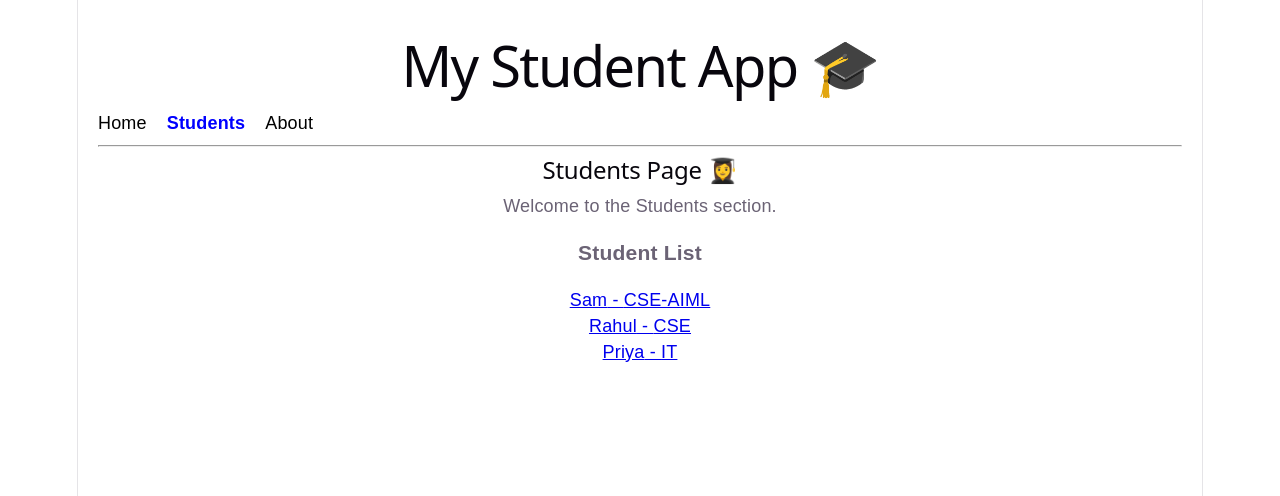
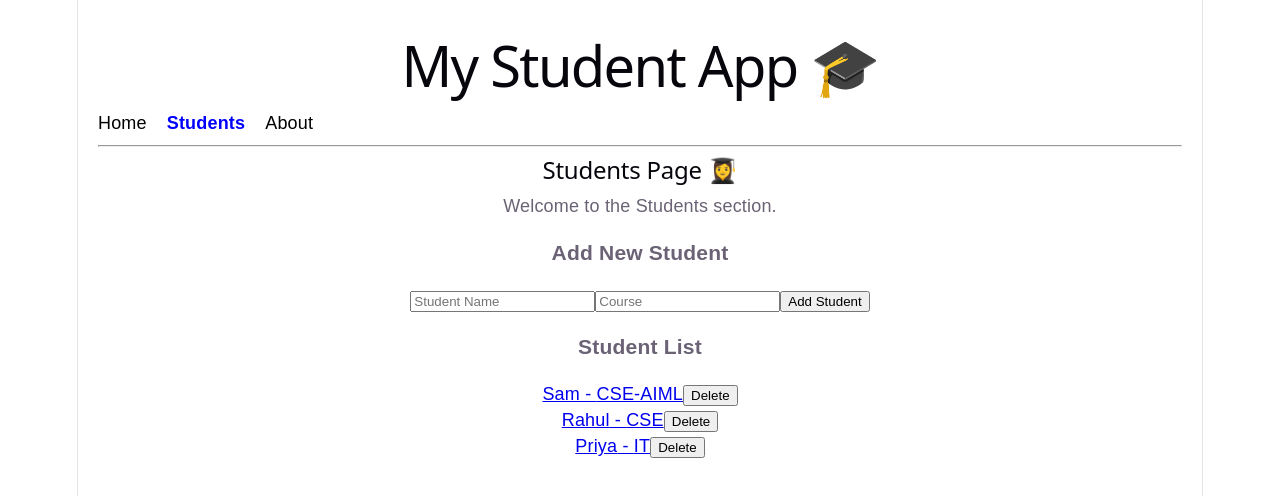
Before and after one commit to Samyuktha-77/git-branching-practice, a React (Vite) app in the folder react-project/: page / in a window 1280 px wide. Both pictures are taken after a click on the button "View Students". Shown: the top 496 px of the page. Built offline with nearby package versions, Linux system fonts and the light colour scheme.

Commit message:
Complete Day 27 Context API and Day 28 useReducer practice

```diff
--- a/react-project/src/App.jsx
+++ b/react-project/src/App.jsx
@@ -1,3 +1,5 @@
+
+import React, { useContext, useState } from "react";
 
 import {
   BrowserRouter,
@@ -9,7 +11,6 @@ import {
   NavLink
 } from "react-router-dom";
 
-import { useContext } from "react";
 import {
   StudentProvider,
   StudentContext
@@ -33,22 +34,79 @@ function Home() {
 
 // Students Page
 function Students() {
-  const { students } = useContext(StudentContext);
+  const { students, dispatch } = useContext(StudentContext);
+
+  const [name, setName] = useState("");
+  const [course, setCourse] = useState("");
+
+  const addStudent = () => {
+    if (name.trim() === "" || course.trim() === "") {
+      alert("Please enter student name and course");
+      return;
+    }
+
+    dispatch({
+      type: "ADD_STUDENT",
+      payload: {
+        id: Date.now(),
+        name: name.trim(),
+        course: course.trim()
+      }
+    });
+
+    setName("");
+    setCourse("");
+  };
+
+  const deleteStudent = (id) => {
+    dispatch({
+      type: "DELETE_STUDENT",
+      payload: id
+    });
+  };
 
   return (
     <div>
       <h2>Students Page 👩‍🎓</h2>
       <p>Welcome to the Students section.</p>
 
+      <h3>Add New Student</h3>
+
+      <input
+        type="text"
+        placeholder="Student Name"
+        value={name}
+        onChange={(e) => setName(e.target.value)}
+      />
+
+      <input
+        type="text"
+        placeholder="Course"
+        value={course}
+        onChange={(e) => setCourse(e.target.value)}
+      />
+
+      <button onClick={addStudent}>
+        Add Student
+      </button>
+
       <h3>Student List</h3>
 
-      {students.map((student) => (
-        <div key={student.id}>
-          <Link to={`/students/${student.id}`}>
-            {student.name} - {student.course}
-          </Link>
-        </div>
-      ))}
+      {students.length === 0 ? (
+        <p>No students available.</p>
+      ) : (
+        students.map((student) => (
+          <div key={student.id}>
+            <Link to={`/students/${student.id}`}>
+              {student.name} - {student.course}
+            </Link>
+
+            <button onClick={() => deleteStudent(student.id)}>
+              Delete
+            </button>
+          </div>
+        ))
+      )}
     </div>
   );
 }
@@ -86,7 +144,10 @@ function About() {
   return (
     <div>
       <h2>About Our Application ℹ️</h2>
-      <p>This application uses React Router and Context API.</p>
+      <p>
+        This application uses React Router,
+        Context API and useReducer Hook.
+      </p>
     </div>
   );
 }
@@ -140,7 +201,10 @@ function App() {
           <Routes>
             <Route path="/" element={<Home />} />
             <Route path="/students" element={<Students />} />
-            <Route path="/students/:id" element={<StudentDetails />} />
+            <Route
+              path="/students/:id"
+              element={<StudentDetails />}
+            />
             <Route path="/about" element={<About />} />
             <Route path="*" element={<NotFound />} />
           </Routes>
--- a/react-project/src/StudentContext.jsx
+++ b/react-project/src/StudentContext.jsx
@@ -1,17 +1,37 @@
 
-import { createContext, useState } from "react";
+import { createContext, useReducer } from "react";
 
 export const StudentContext = createContext();
 
+const initialStudents = [
+  { id: 101, name: "Sam", course: "CSE-AIML" },
+  { id: 102, name: "Rahul", course: "CSE" },
+  { id: 103, name: "Priya", course: "IT" }
+];
+
+function studentReducer(state, action) {
+  switch (action.type) {
+    case "ADD_STUDENT":
+      return [...state, action.payload];
+
+    case "DELETE_STUDENT":
+      return state.filter(
+        (student) => student.id !== action.payload
+      );
+
+    default:
+      return state;
+  }
+}
+
 export function StudentProvider({ children }) {
-  const [students, setStudents] = useState([
-    { id: 101, name: "Sam", course: "CSE-AIML" },
-    { id: 102, name: "Rahul", course: "CSE" },
-    { id: 103, name: "Priya", course: "IT" }
-  ]);
+  const [students, dispatch] = useReducer(
+    studentReducer,
+    initialStudents
+  );
 
   return (
-    <StudentContext.Provider value={{ students, setStudents }}>
+    <StudentContext.Provider value={{ students, dispatch }}>
       {children}
     </StudentContext.Provider>
   );
```
Also changed, not shown: 1 other file (tests, documents, lock files or other folders).
